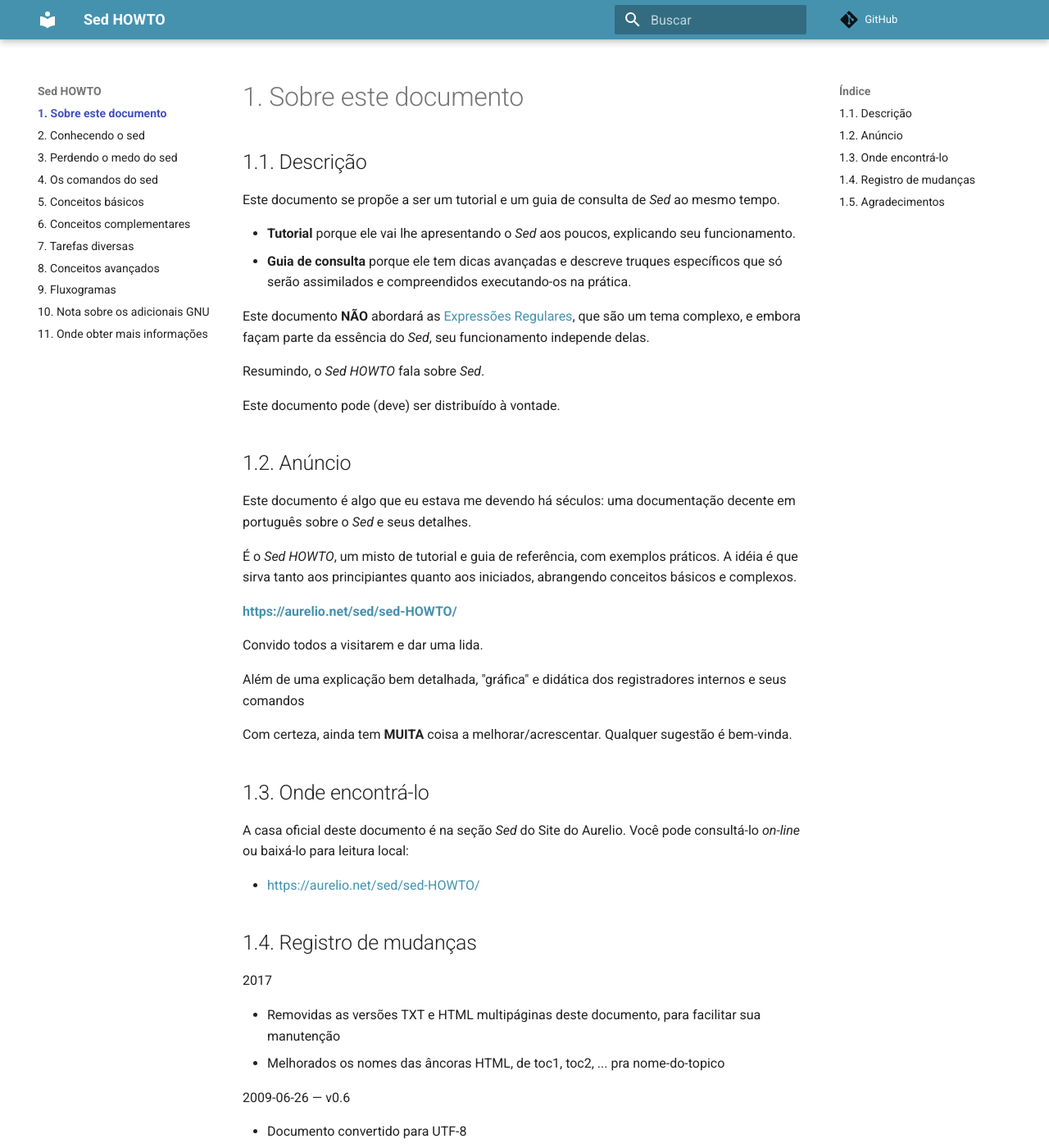
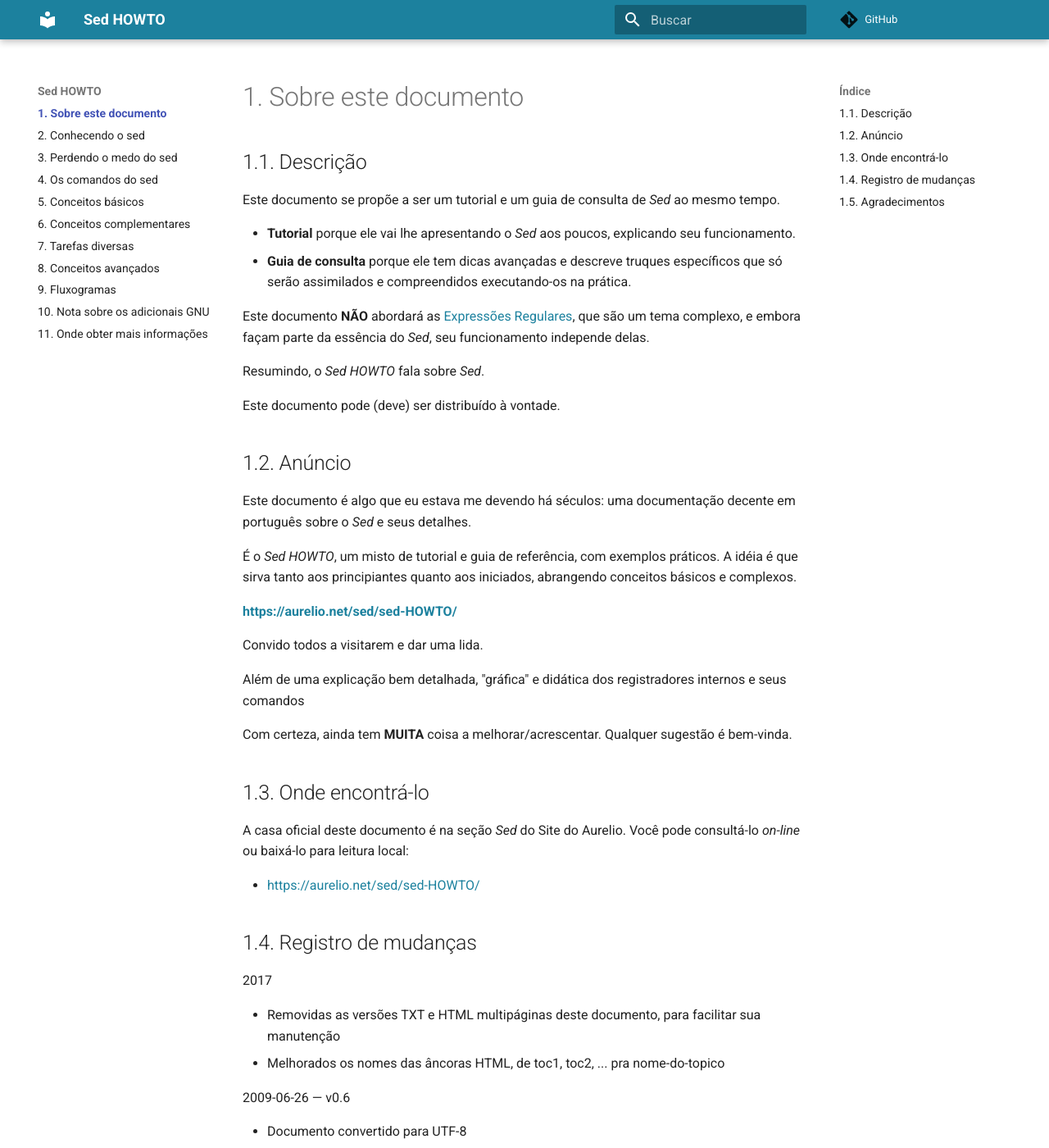
Before and after one commit to tomazcunha/sed-howto-mkdocs, an MkDocs documentation site: the page built from docs/index.md, in a window 1280 px wide and 1400 px high. Shown: the whole window at 82% size. Built offline with MkDocs 1.6.1 and Material for MkDocs 9.7.7, drawn with Linux system fonts in a browser that asks for light colours; comment, search, counter and statistics services are not loaded.

Commit message:
Alterada cor que alguns elementos.

```diff
--- a/docs/assets/stylesheets/extra-material.css
+++ b/docs/assets/stylesheets/extra-material.css
@@ -15,7 +15,8 @@
     backface-visibility: hidden; */
 
     /* background-color: rgba(0,0,0,.87); */
-    background-color: #4592af;
+    /* background-color: #4592af; */
+    background-color: #1c819e;
 
 }
 
@@ -38,23 +39,27 @@
 }
 
 .md-nav__link--hover, .md-nav__link:hover {
-    color: #4592af;
+    /* color: #4592af; */
+    color: #1c819e;
 }
 
 .md-typeset a {
-    color: #4592af;
+    /* color: #4592af; */
+    color: #1c819e;
 }
 
 .md-typeset a:hover {
     /* color: #f67280; */
     /* color: #a23131; */
-    color: #226089;
+    /* color: #226089; */
+    color: #1c819e;
 }
 
 
  /* ------------------------------  */
 .headerlink {
-    color: #4592af;
+    /* color: #4592af; */
+    color: #1c819e;
 }
 
 
```
